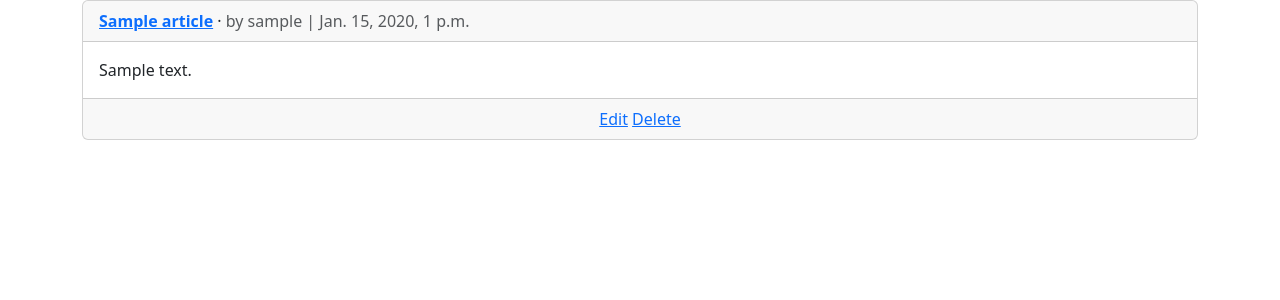
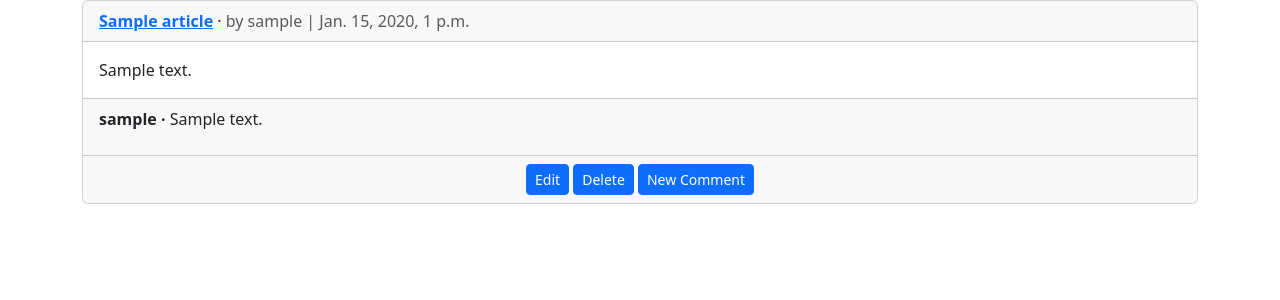
Before and after one commit to mecebeci/django-newspaper, a Django app: page /articles/ in a window 1280 px wide. Shown: the part 56-356 px from the top of the page. Run offline with Django 5.2, Linux system fonts and the light colour scheme; a user stored in the database is signed in; tables that the repository leaves empty hold one stand-in row (values such as "Sample post").

Commit message:
comments app

```diff
--- a/articles/models.py
+++ b/articles/models.py
@@ -16,3 +16,20 @@ class Article(models.Model):
 
     def get_absolute_url(self):
         return reverse("article_detail", kwargs={"pk": self.pk})
+
+class Comment(models.Model):
+    article = models.ForeignKey(
+        Article,
+        on_delete=models.CASCADE
+    )
+    comment = models.CharField(max_length=140)
+    author = models.ForeignKey(
+        settings.AUTH_USER_MODEL,
+        on_delete=models.CASCADE
+    )
+
+    def __str__(self):
+        return self.comment
+
+    def get_absolute_url(self):
+        return reverse("article_list")
--- a/articles/views.py
+++ b/articles/views.py
@@ -1,18 +1,56 @@
 from django.shortcuts import render
 from django.views.generic import ListView, DetailView
-from django.views.generic.edit import UpdateView, DeleteView, CreateView
+from django.views.generic.edit import UpdateView, DeleteView, CreateView, FormView
 from django.contrib.auth.mixins import LoginRequiredMixin, UserPassesTestMixin
-from django.urls import reverse_lazy
+from django.views.generic.detail import SingleObjectMixin
+from django.urls import reverse_lazy, reverse
 
 from .models import Article
+from .forms import CommentForm
 
 class ArticleListView(LoginRequiredMixin, ListView):
     model = Article
     template_name = "article_list.html"
 
-class ArticleDetailView(LoginRequiredMixin, DetailView):
+class CommentGet(DetailView):
     model = Article
     template_name = "article_detail.html"
+
+    def get_context_data(self, **kwargs):
+        context = super().get_context_data(**kwargs)
+        context["form"] = CommentForm()
+        return context
+
+
+class CommentPost(SingleObjectMixin, FormView):
+    model = Article
+    form_class = CommentForm
+    template_name = "article_detail.html"
+
+    def post(self, request, *args, **kwargs):
+        self.object = self.get_object()
+        return super().post(request, *args, **kwargs)
+
+    def form_valid(self, form):
+        comment = form.save(commit=False)
+        comment.article = self.object
+        comment.author = self.request.user
+        comment.save()
+        return super().form_valid(form)
+
+    def get_success_url(self):
+        article = self.object
+        return reverse("article_detail", kwargs={"pk":article.pk})
+
+class ArticleDetailView(LoginRequiredMixin, DetailView):
+    def get(self, request, *args, **kwargs):
+        view = CommentGet.as_view()
+        return view(request, *args, **kwargs)
+
+    def post(self, request, *args, **kwargs):
+        view = CommentPost.as_view()
+        return view(request, *args, **kwargs)
+
 
 class ArticleUpdateView(LoginRequiredMixin, UserPassesTestMixin, UpdateView):
     model = Article
--- a/templates/article_list.html
+++ b/templates/article_list.html
@@ -8,20 +8,32 @@
 <div class="card">
   <div class="card-header">
     <span class="fw-bold">
-      <!-- add link here! -->
       <a href="{{ article.get_absolute_url }}">{{ article.title }}</a>
     </span> &middot;
-    <span class="text-muted">by {{ article.author }} |
-      {{ article.date }}</span>
+    <span class="text-muted">by {{ article.author }} | {{ article.date }}</span>
   </div>
+
   <div class="card-body">
     {{ article.body }}
   </div>
+
+  <div class="card-footer">
+    {% for comment in article.comment_set.all %}
+      <p>
+        <span class="fw-bold">{{ comment.author }} &middot;</span>
+        {{ comment }}
+      </p>
+    {% empty %}
+      <p class="text-muted">No comments yet.</p>
+    {% endfor %}
+  </div>
+
   <div class="card-footer text-center text-muted">
     {% if article.author.pk == request.user.pk %}
-    <a href="{% url 'article_edit' article.pk %}">Edit</a>
-    <a href="{% url 'article_delete' article.pk %}">Delete</a>
+       <a href="{% url 'article_edit' article.pk %}" class="btn btn-primary btn-sm">Edit</a>
+      <a href="{% url 'article_delete' article.pk %}" class="btn btn-primary btn-sm">Delete</a>
     {% endif %}
+    <a href="{{ article.get_absolute_url }}" class="btn btn-primary btn-sm">New Comment</a>
   </div>
 </div>
 <br />
```
Also changed, not shown: articles/admin.py (+10 -1 lines), articles/forms.py (added, +8 -0 lines), templates/article_detail.html (+15 -0 lines), articles/migrations/0002_comment.py (added).
